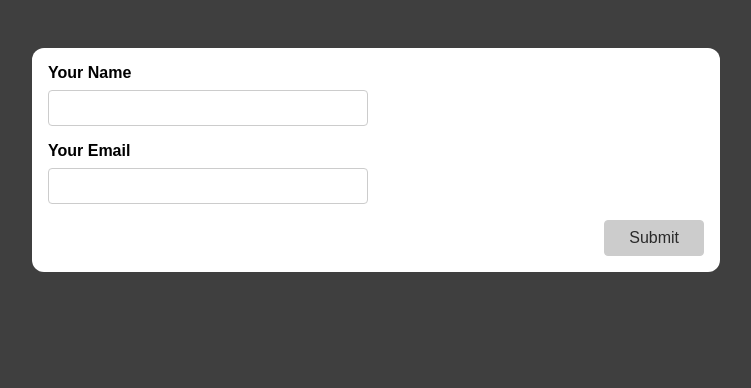
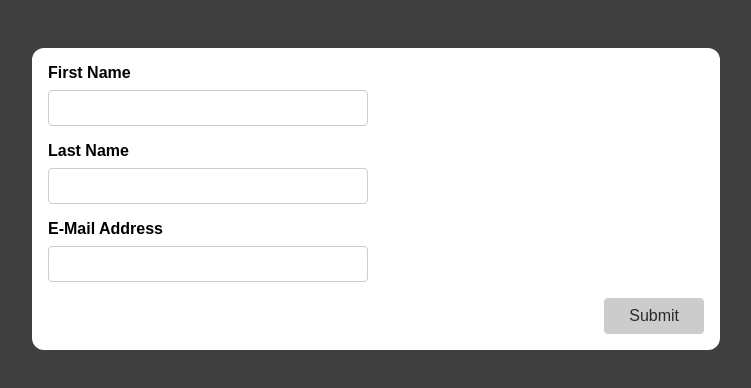
Before and after one commit to martinsgabriel1956/react_simple-form, a React (Create React App) app: page / in a window 1280 px wide. Shown: the top 388 px of the page, without its empty margins (264-1015 px from the left). Built offline with nearby package versions, Linux system fonts and the light colour scheme.

Commit message:
feat: a challenge for you

```diff
--- a/src/components/BasicForm/index.js
+++ b/src/components/BasicForm/index.js
@@ -1,28 +1,104 @@
+import { toast, Toaster } from "react-hot-toast";
 import { ControlGroup } from "./styles";
 
 import { Button } from "../UI/Button";
 
+import { useInput } from "../../hooks/useInput.js";
+
 export function BasicForm() {
+  const {
+    value: name,
+    isValid: nameIsValid,
+    hasError: nameInputHasError,
+    handleValueInputBlur: handleNameInputBlur,
+    handleValueInputChange: handleNameInputChange,
+    reset: resetNameInput,
+  } = useInput((value) => value.trim() !== "");
+
+  const {
+    value: lastName,
+    isValid: lastNameIsValid,
+    hasError: lastNameInputHasError,
+    handleValueInputBlur: handleLastNameInputBlur,
+    handleValueInputChange: handleLastNameInputChange,
+    reset: resetLastNameInput,
+  } = useInput((value) => value.trim() !== "");
+
+  const {
+    value: email,
+    isValid: emailIsValid,
+    hasError: emailInputHasError,
+    handleValueInputBlur: handleEmailInputBlur,
+    handleValueInputChange: handleEmailInputChange,
+    reset: resetEmailInput,
+  } = useInput((value) => value.trim().includes("@"));
+
+  let formIsValid = false;
+
+  if (nameIsValid && lastNameIsValid && emailIsValid) {
+    formIsValid = true}
+  ;
+
+  function handleFormSubmission(e) {
+    e.preventDefault();
+
+    if (!nameIsValid && !lastNameIsValid && !emailIsValid) {
+      toast.error("Preencha todos os campos!");
+      return;
+    }
+
+    toast.success("Formulário preenchido com sucesso!");
+
+    resetNameInput();
+    resetLastNameInput();
+    resetEmailInput();
+  }
+
   return (
-    <form>
-      <ControlGroup>
-          <div className="form-control">
+    <>
+      <Toaster />
+      <form onSubmit={handleFormSubmission}>
+        {nameInputHasError && <Toaster />}
+          <div
+            className={`${
+              nameInputHasError ? "form-control invalid" : "form-control"
+            }`}
+          >
             <label htmlFor="name">First Name</label>
-            <input type="text" id="name" />
+            <input
+              type="text"
+              id="name"
+              onChange={handleNameInputChange}
+              blur={handleNameInputBlur}
+              value={name}
+            />
           </div>
-          <div className="form-control">
+          {lastNameInputHasError && <Toaster />}
+          <div className={`${
+            lastNameInputHasError ? "form-control invalid" : "form-control"
+          }`}>
             <label htmlFor="name">Last Name</label>
-            <input type="text" id="name" />
+            <input
+              type="text"
+              id="name"
+              onChange={handleLastNameInputChange}
+              blur={handleLastNameInputBlur}
+              value={lastName}
+              />
           </div>
-
-        <div className="form-control">
-          <label htmlFor="name">E-Mail Address</label>
-          <input type="text" id="name" />
-        </div>
-        <div className="form-actions">
-          <Button>Submit</Button>
-        </div>
-      </ControlGroup>
-    </form>
+          {emailInputHasError && <Toaster />}
+          <div className={`${emailInputHasError ? 'form-control invalid' : 'form-control'}`}>
+            <label htmlFor="name">E-Mail Address</label>
+            <input type="email"
+              id="email"
+              onChange={handleEmailInputChange}
+              blur={handleEmailInputBlur}
+              value={email} />
+          </div>
+          <div className="form-actions">
+            <Button disabled={!formIsValid} >Submit</Button>
+          </div>
+      </form>
+    </>
   );
 }
--- a/src/components/BasicForm/styles.js
+++ b/src/components/BasicForm/styles.js
@@ -1,6 +1,6 @@
 import styled from "styled-components";
 
-export const ControlGroup = styled.div`
+export const ControlGroup = styled.form`
   display: flex;
   column-gap: 1rem;
   flex-wrap: wrap;
--- a/src/pages/Home/index.js
+++ b/src/pages/Home/index.js
@@ -1,11 +1,11 @@
 import { Container } from './styles';
 
-import { SimpleInput } from '../../components/SimpleInput';
+import { BasicForm } from '../../components/BasicForm';
 
 export function Home() {
   return (
     <Container>
-      <SimpleInput />
+      <BasicForm />
     </Container>
   );
 }
```
